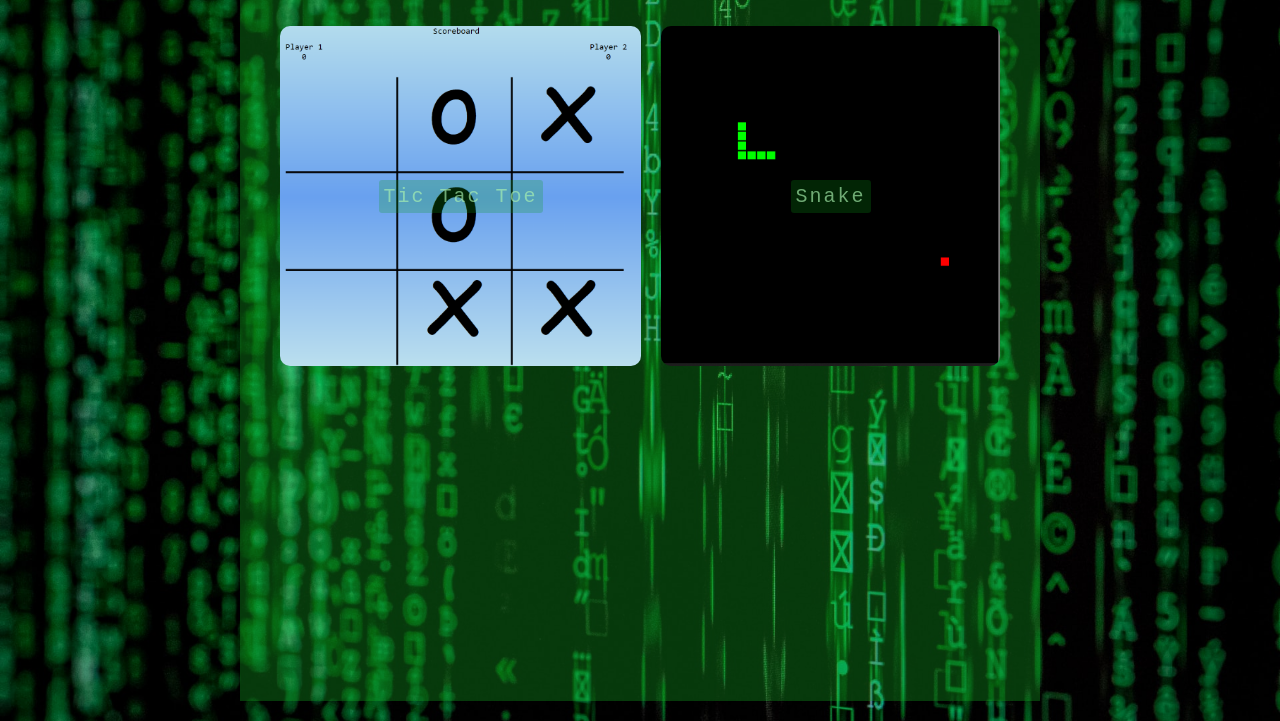
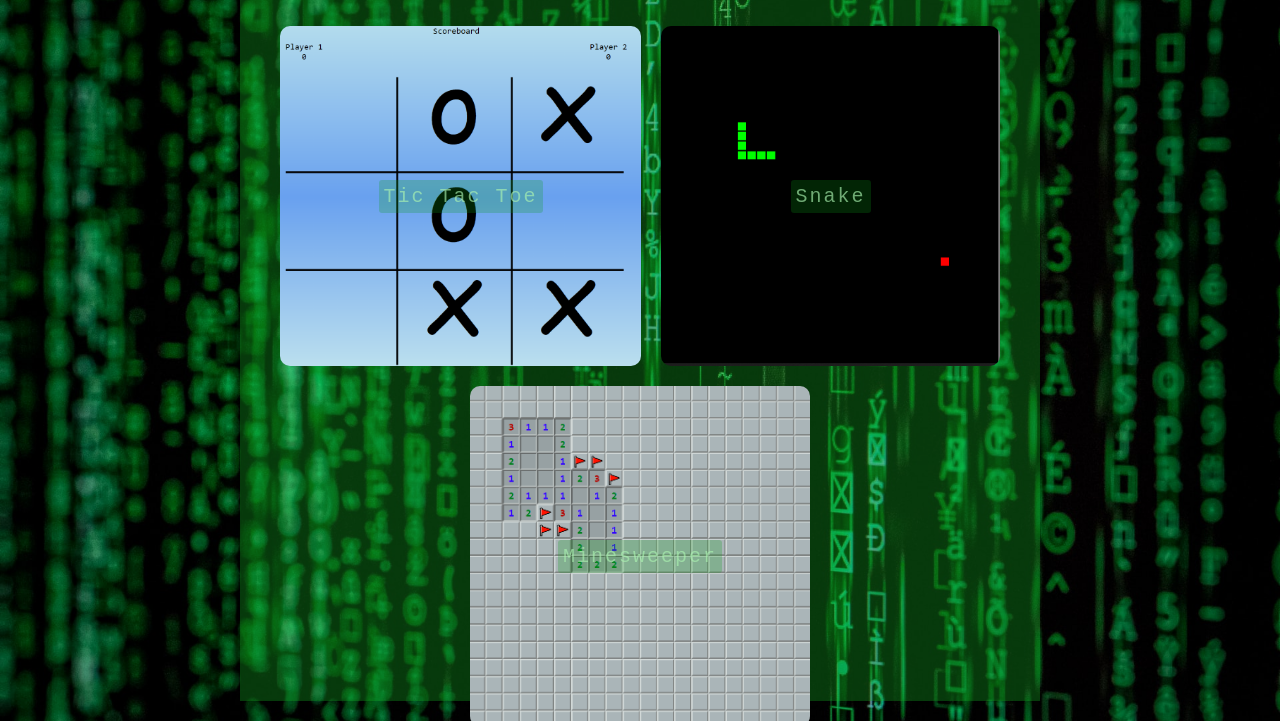
Before and after one commit to MounirEl-Abbas/gamesMainMenu, a plain HTML site: page index.html in a window 1280 px wide. Shown: the part 79-800 px from the top of the page. Drawn offline with Linux system fonts and the light colour scheme.

Commit message:
Add Minesweeper

```diff
--- a/index.html
+++ b/index.html
@@ -20,6 +20,10 @@
           <img src="./images/snakeImage.png" alt="" />
           <p>Snake</p>
         </a>
+        <a href="../minesweeperApp/minesweeperIndex.html">
+          <img src="./images/minesweeperImage.png" alt="" />
+          <p>Minesweeper</p>
+        </a>
       </div>
     </div>
   </body>
```
Also changed, not shown: images/minesweeperImage.png (added).
